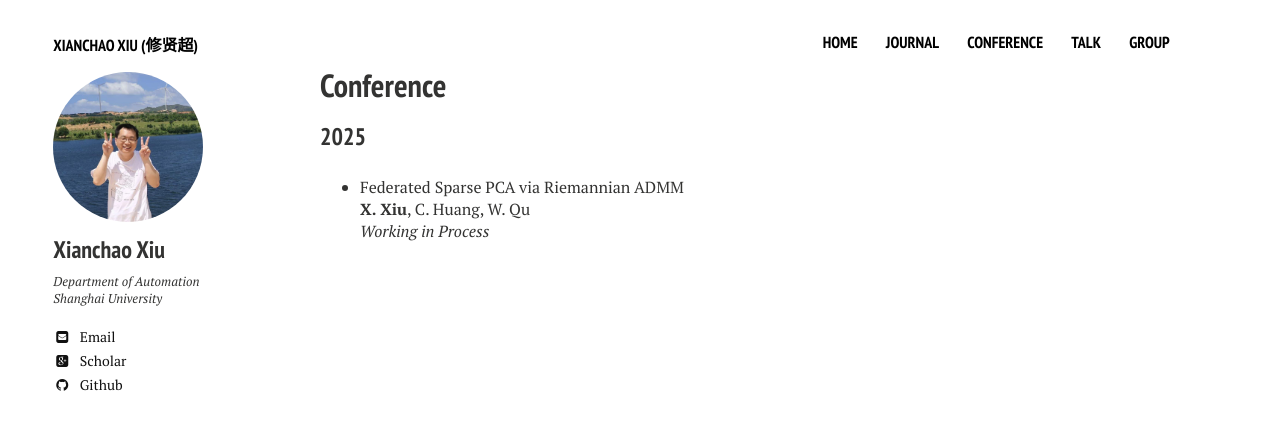
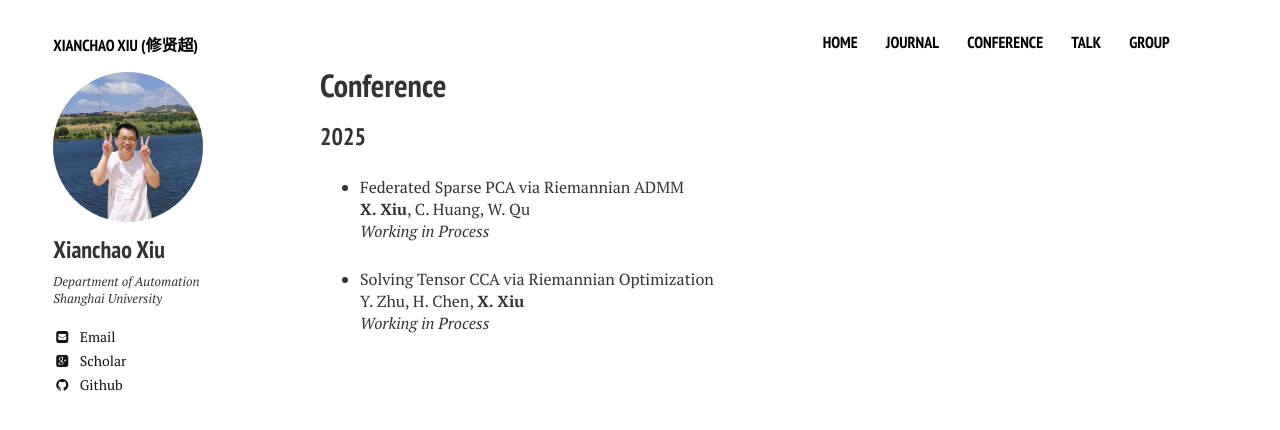
Before and after one commit to xianchaoxiu/xianchaoxiu.github.io, a Jekyll site: the page built from conference/index.md, in a window 1280 px wide. Shown: the top 430 px of the page. Built offline with Jekyll 4.4.1, drawn with Linux system fonts in a browser that asks for light colours; nearby versions of some CDN libraries.

Commit message:
Update index.md

```diff
--- a/conference/index.md
+++ b/conference/index.md
@@ -18,3 +18,8 @@ share: false
 * Federated Sparse PCA via Riemannian ADMM<br>
 <b>X. Xiu</b>, C. Huang, W. Qu<br>
 <i>Working in Process</i><br>
+
+
+* Solving Tensor CCA via Riemannian Optimization<br>
+Y. Zhu, H. Chen, <b>X. Xiu</b><br>
+<i>Working in Process</i><br>
```
